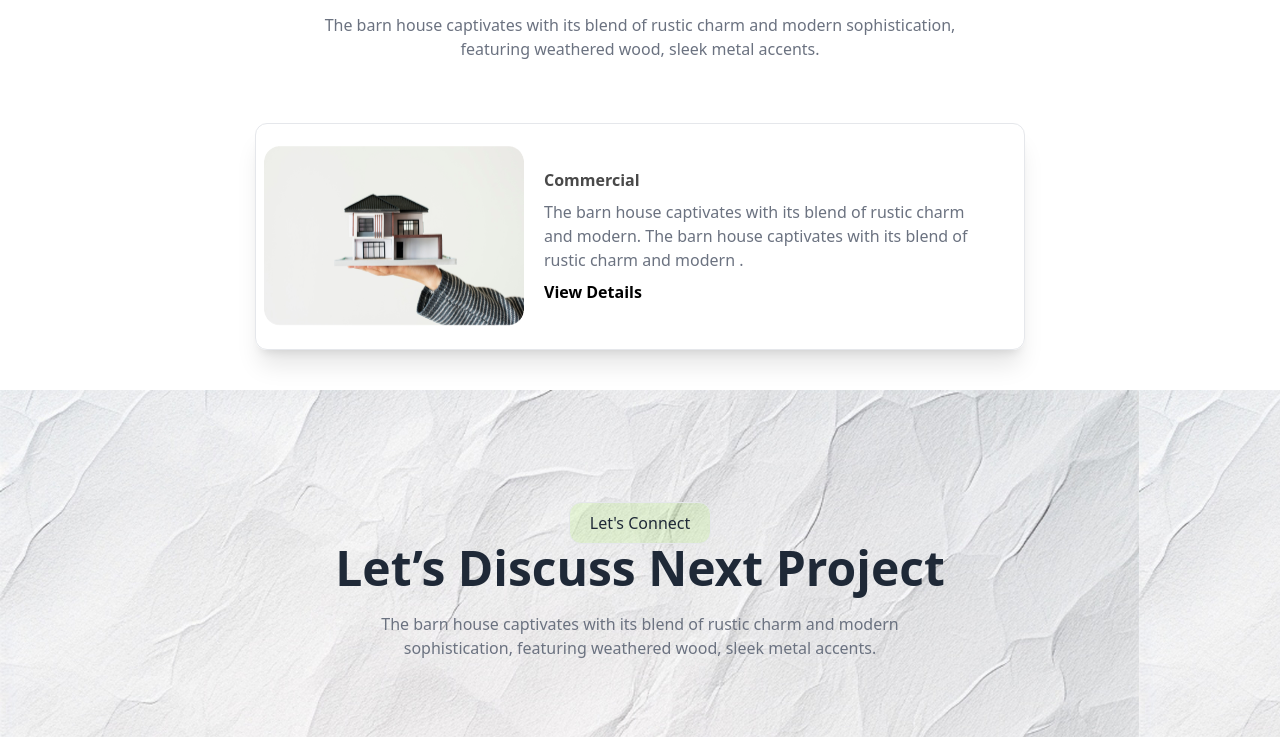
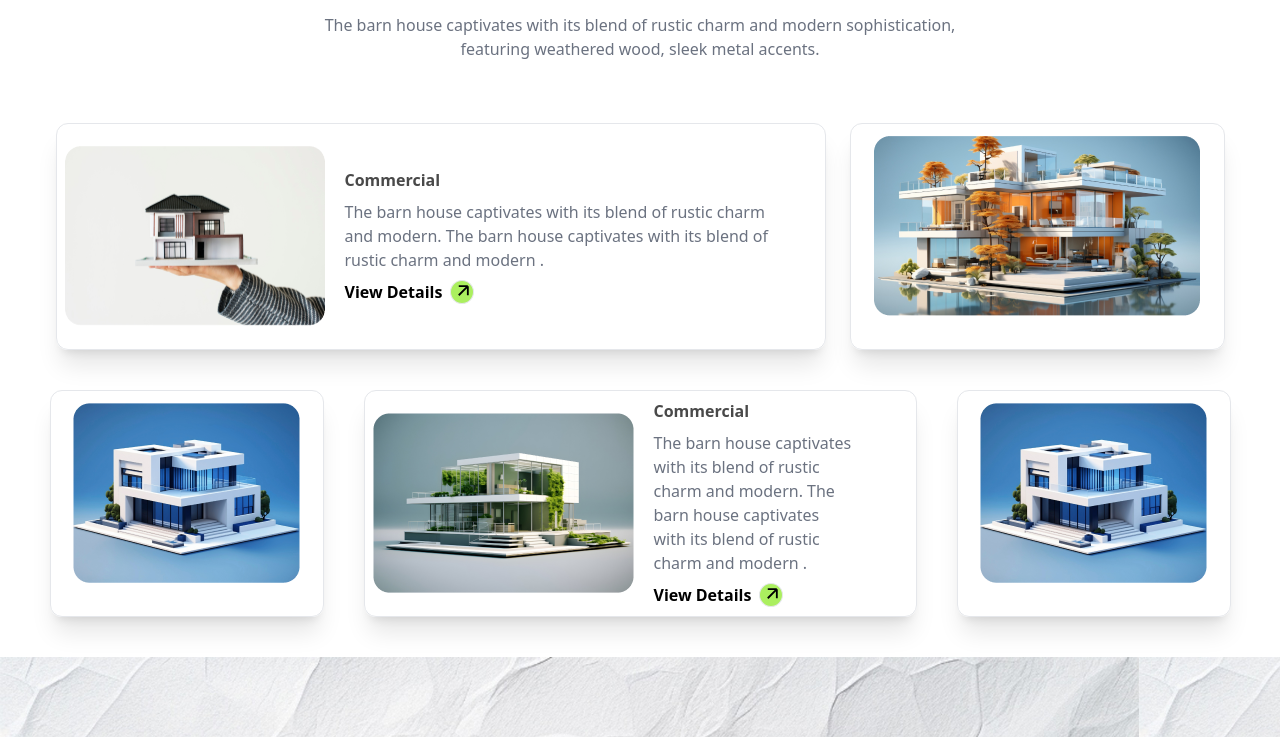
Before and after one commit to dip12345678925/my-third-assginment, a plain HTML site: page index.html in a window 1280 px wide. Shown: the part 1980-2717 px from the top of the page. Drawn offline with nearby package versions, Linux system fonts and the light colour scheme.

Commit message:
added ful compelate my third Assignment

```diff
--- a/index.html
+++ b/index.html
@@ -209,7 +209,7 @@
         <p class="text-gray-500 lg:w-[670px] lg:h[50px] w-[330px] h-[70px] mx-auto">The barn house captivates with its blend of rustic charm and modern sophistication, featuring weathered wood, sleek metal accents. </p>
         </div>
         <!-- card  -->
-        <div class="flex mx-auto justify-center mt-10">
+        <div class="lg:flex mx-auto justify-center mt-10 gap-6">
           <div class="lg:flex gap-5 border shadow-xl rounded-xl items-center px-2 py-2 lg:w-[770px] lg:h-[227px] w-[300px] h-[400px]" >
              <div class="">
                <img src="assets/img1.png" alt="">
@@ -217,15 +217,41 @@
              <div class="space-y-2">
                <h3 class="text-[#494949] font-bold">Commercial</h3>
                <p class="lg:w-[440px] text-gray-500">The barn house captivates with its blend of rustic charm and modern. The barn house captivates with its blend of rustic charm and modern .</p>
-               <p class="font-bold text-black">View Details</p>
+               <p class=" flex font-bold text-black">View Details <svg xmlns="http://www.w3.org/2000/svg" class="h-6 w-6 ml-2 -rotate-45 border  bg-[#ABEF5F] text-black rounded-full" fill="none" viewBox="0 0 24 24" stroke="currentColor" stroke-width="2">
+                <path d="M14 5l7 7m0 0l-7 7m7-7H7" />
+            </svg> </p>
              </div>
           </div>
-            <div></div>
+            <div class="border shadow-xl  lg:w-[375px] lg:h-[227px] w-[330px] h-[238px] lg:mt-0 mt-10
+            rounded-xl ">
+              <img class="mx-auto lg:my-3 my-6" src="assets/img2.png" alt="">
+            </div>
          </div>
          <!-- card-2  -->
-         <div>
-
-         </div>
+         <div class="lg:flex mx-auto justify-center mt-10 gap-10">
+          <!-- lay-1  -->
+          <div class="border shadow-xl  lg:w-[274px] lg:h-[227px] w-[250px] h-[219px] lg:mt-0 mt-10
+          rounded-xl ">
+            <img class="mx-auto lg:my-3 my-2" src="assets/img3.png" alt="">
+          </div>
+           <!-- lay-2  -->
+           <div class="lg:flex gap-5 border shadow-xl rounded-xl items-center px-2 py-2 lg:w-[553px] lg:h-[227px] w-[227px] h-[335px] lg:mt-0 mt-5" >
+            <div class="">
+              <img src="assets/img4.png" alt="">
+            </div>
+            <div class="space-y-2">
+              <h3 class="text-[#494949] font-bold">Commercial</h3>
+              <p class="lg:w-[200px] text-gray-500">The barn house captivates with its blend of rustic charm and modern. The barn house captivates with its blend of rustic charm and modern .</p>
+              <p class=" flex font-bold text-black">View Details <svg xmlns="http://www.w3.org/2000/svg" class="h-6 w-6 ml-2 -rotate-45 border  bg-[#ABEF5F] text-black rounded-full" fill="none" viewBox="0 0 24 24" stroke="currentColor" stroke-width="2">
+               <path d="M14 5l7 7m0 0l-7 7m7-7H7" />
+           </svg> </p>
+            </div>
+           </div>
+           <!-- lay-3  -->
+           <div class="border shadow-xl  lg:w-[274px] lg:h-[227px] w-[250px] h-[219px] lg:mt-0 mt-10
+           rounded-xl ">
+             <img class="mx-auto lg:my-3 my-2" src="assets/img3.png" alt="">
+           </div>
      </section>
     <!-- section-2 -->
     <!-- Let’s Discuss Nexmt Project -->
@@ -291,7 +317,7 @@
       </nav>
       <div class=" text-center">
         <button type="submit" class="inline-flex justify-center items-center lg:px-[30px] px-10 py-2 bg-[#ABEF5F] border border-transparent rounded-xl font-medium text-black hover:bg-[#ABEF5F] focus:outline-none focus:ring-2 focus:ring-offset-2 focus:ring-indigo-500 sm:w-auto sm:text-sm">
-            Send Mail
+          Book Consult
             <svg xmlns="http://www.w3.org/2000/svg" class="h-6 w-6 ml-2 -rotate-45" fill="none" viewBox="0 0 24 24" stroke="currentColor" stroke-width="2">
                 <path d="M14 5l7 7m0 0l-7 7m7-7H7" />
             </svg>
```
